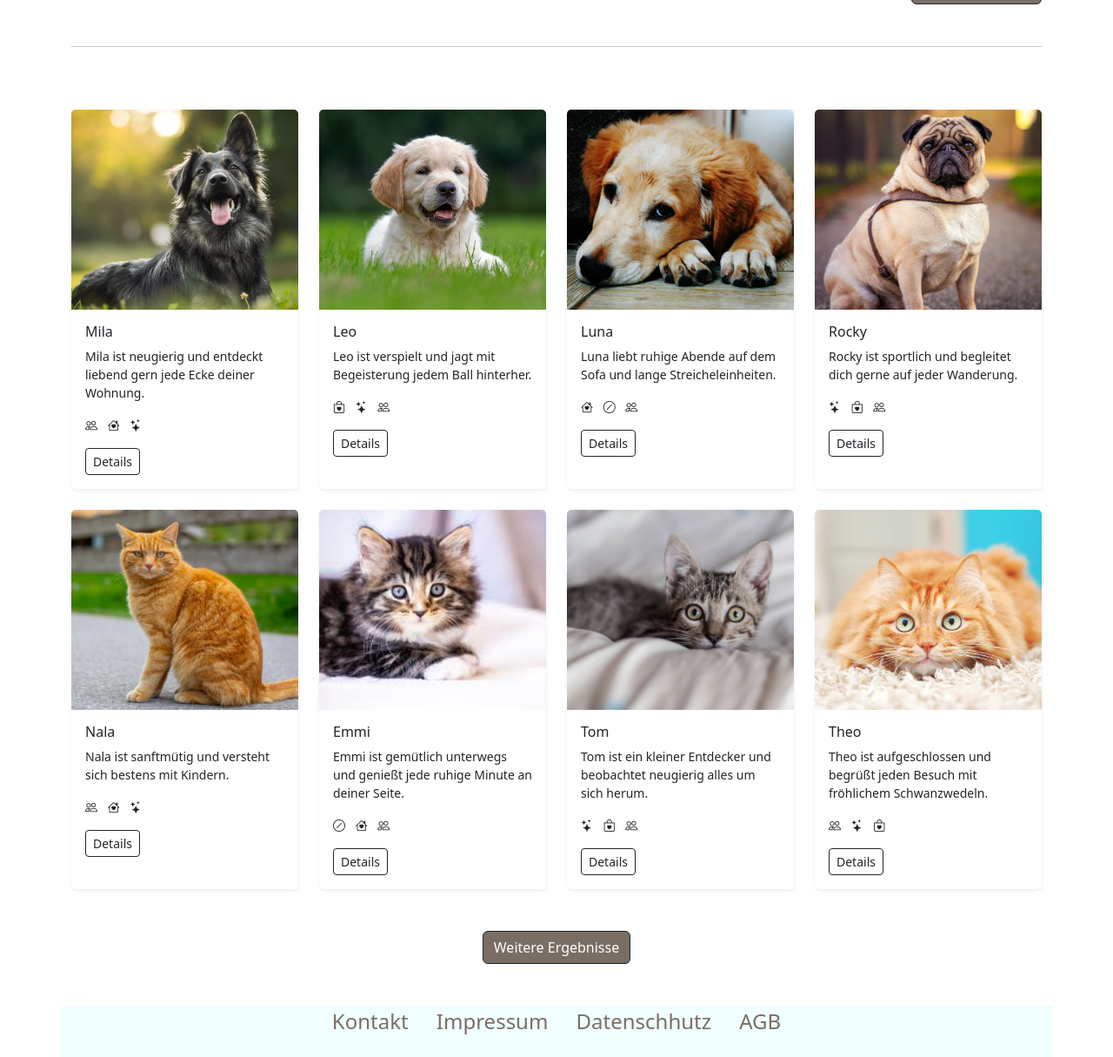
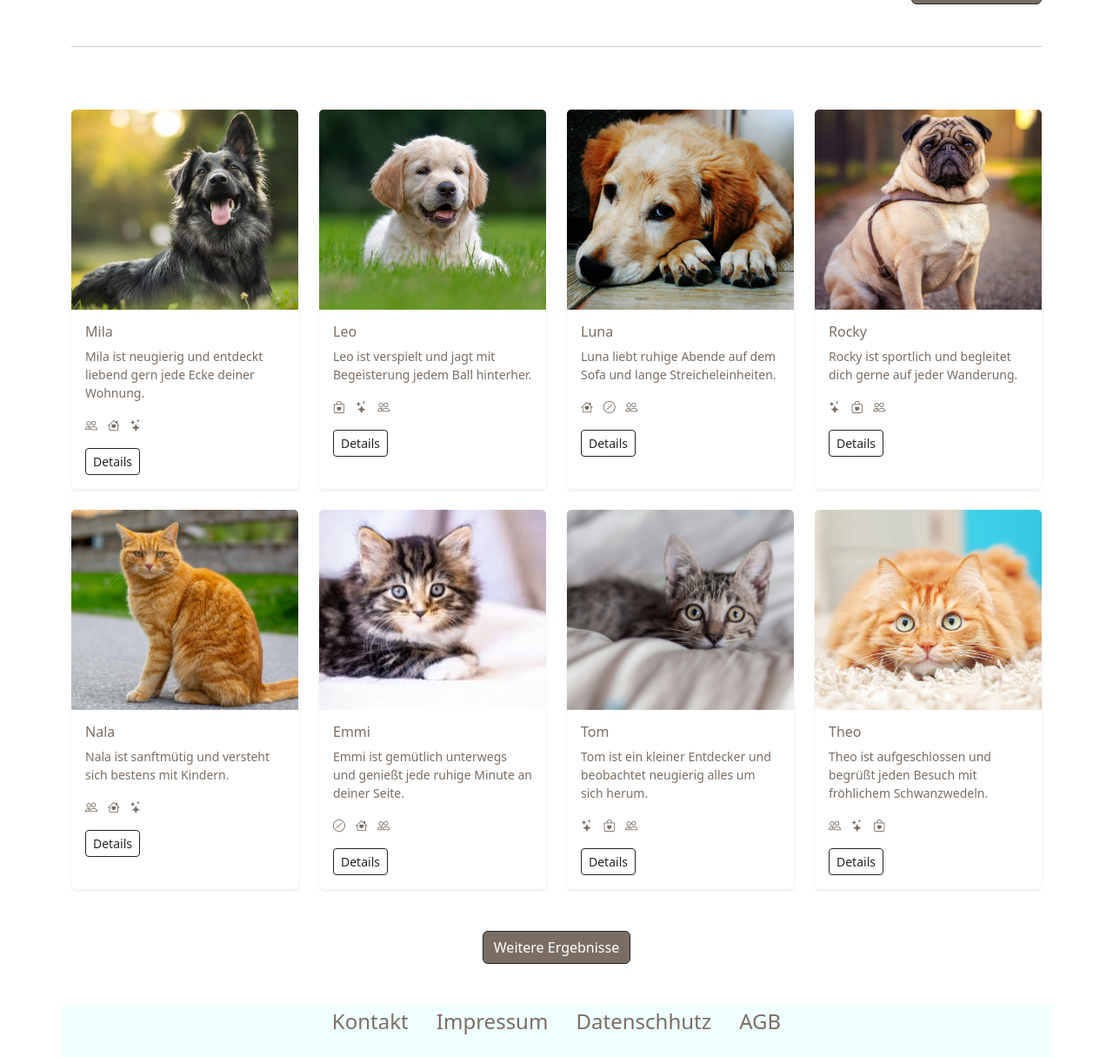
Before and after one commit to nmalyshev1/Hausubungmockup, a website: page Tiere-Search.html in a window 1280 px wide. Shown: the part 494-1709 px from the top of the page at 87% size. Drawn offline with Linux system fonts and the light colour scheme.

Commit message:
final commit

```diff
--- a/Tiere-Search.html
+++ b/Tiere-Search.html
@@ -31,7 +31,7 @@
 
         </a>
 
-        <!-- Burger-Button Handy -->
+        <!-- Burger-Button -->
         <button class="navbar-toggler" type="button"
                 data-bs-toggle="collapse" data-bs-target="#mainNav"
                 aria-controls="mainNav" aria-expanded="false"
@@ -39,7 +39,7 @@
             <span class="navbar-toggler-icon"></span>
         </button>
 
-        <!-- Menüpunkte -->
+        <!-- Menu -->
         <div class="collapse navbar-collapse" id="mainNav">
             <ul class="navbar-nav mx-auto">
                 <li class="nav-item">
@@ -176,7 +176,7 @@
 
                 <!-- CARD 1 -->
                 <div class="col-12 col-sm-6 col-lg-3">
-                    <div class="card h-100 border-0 shadow-sm animal-card">
+                    <div class="custom-color card h-100 border-0 shadow-sm animal-card">
                         <img src="assets/img/search1.jpg"
                              class="card-img-top animal-card-img"
                              alt="Mila">
@@ -199,7 +199,7 @@
 
                 <!-- CARD 2 -->
                 <div class="col-12 col-sm-6 col-lg-3">
-                    <div class="card h-100 border-0 shadow-sm animal-card">
+                    <div class="custom-color card h-100 border-0 shadow-sm animal-card">
                         <img src="assets/img/search2.jpg"
                              class="card-img-top animal-card-img"
                              alt="Leo">
@@ -222,7 +222,7 @@
 
                 <!-- CARD 3 -->
                 <div class="col-12 col-sm-6 col-lg-3">
-                    <div class="card h-100 border-0 shadow-sm animal-card">
+                    <div class="custom-color card h-100 border-0 shadow-sm animal-card">
                         <img src="assets/img/search3.jpg"
                              class="card-img-top animal-card-img"
                              alt="Luna">
@@ -245,7 +245,7 @@
 
                 <!-- CARD 4 -->
                 <div class="col-12 col-sm-6 col-lg-3">
-                    <div class="card h-100 border-0 shadow-sm animal-card">
+                    <div class="custom-color card h-100 border-0 shadow-sm animal-card">
                         <img src="assets/img/search4.jpg"
                              class="card-img-top animal-card-img"
                              alt="Rocky">
@@ -268,7 +268,7 @@
 
                 <!-- CARD 5 -->
                 <div class="col-12 col-sm-6 col-lg-3">
-                    <div class="card h-100 border-0 shadow-sm animal-card">
+                    <div class="custom-color card h-100 border-0 shadow-sm animal-card">
                         <img src="assets/img/search5.jpg"
                              class="card-img-top animal-card-img"
                              alt="Nala">
@@ -291,7 +291,7 @@
 
                 <!-- CARD 6 -->
                 <div class="col-12 col-sm-6 col-lg-3">
-                    <div class="card h-100 border-0 shadow-sm animal-card">
+                    <div class="custom-color card h-100 border-0 shadow-sm animal-card">
                         <img src="assets/img/search6.jpg"
                              class="card-img-top animal-card-img"
                              alt="Emmi">
@@ -314,7 +314,7 @@
 
                 <!-- CARD 7 -->
                 <div class="col-12 col-sm-6 col-lg-3">
-                    <div class="card h-100 border-0 shadow-sm animal-card">
+                    <div class="custom-color card h-100 border-0 shadow-sm animal-card">
                         <img src="assets/img/search7.jpg"
                              class="card-img-top animal-card-img"
                              alt="Tom">
@@ -337,7 +337,7 @@
 
                 <!-- CARD 8 -->
                 <div class="col-12 col-sm-6 col-lg-3">
-                    <div class="card h-100 border-0 shadow-sm animal-card">
+                    <div class="custom-color card h-100 border-0 shadow-sm animal-card">
                         <img src="assets/img/search8.jpg"
                              class="card-img-top animal-card-img"
                              alt="Theo">
--- a/assets/scss/custom.scss
+++ b/assets/scss/custom.scss
@@ -270,8 +270,3 @@ color: $custom-brown;
 .pkp-intern-list {
   font-size: 0.95rem;
 }
-
-.pkp-intern-active {
-  color: #8b1b2b;     // rot wie THM
-  font-weight: 600;
-}
```
Also changed, not shown: Datenschutz.html (+1 -1 lines), Kontakt.html (+2 -2 lines), impressum.html (+5 -14 lines), index.html (+2 -8 lines), assets/css/custom.css, 2 other files.
